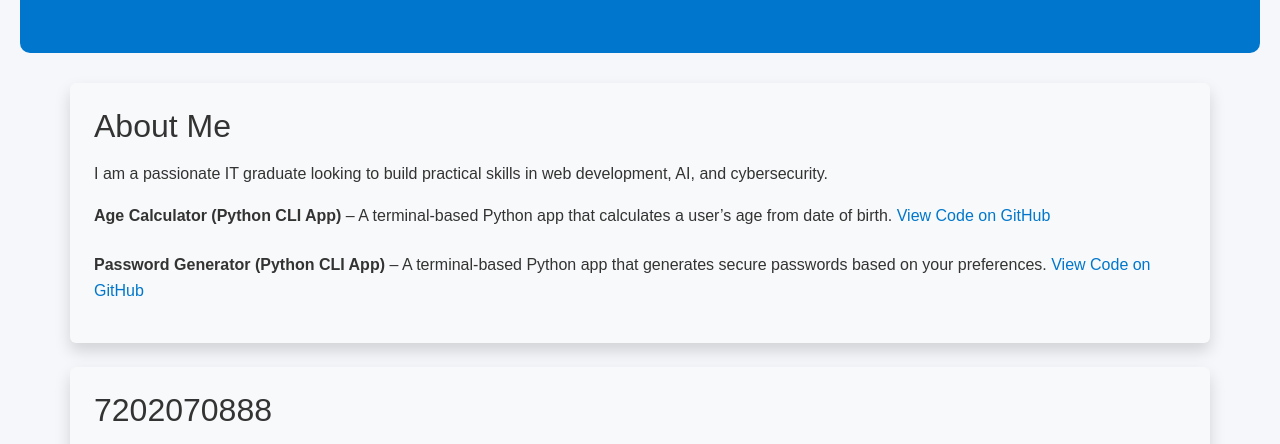
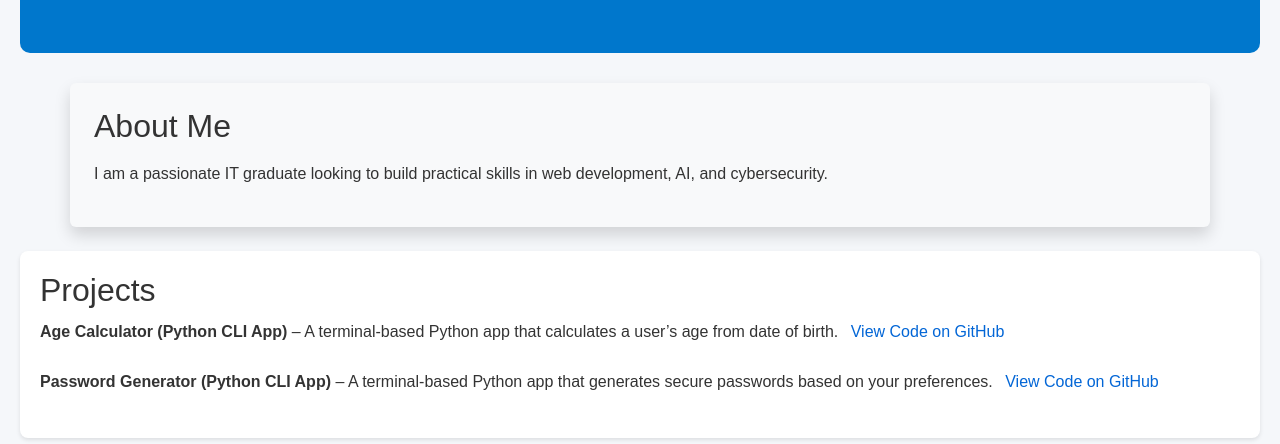
Before and after one commit to Luv2SeeUCry/portfolio, a plain HTML site: page index.html in a window 1280 px wide. Shown: the part 347-791 px from the top of the page. Drawn offline with nearby package versions, Linux system fonts and the light colour scheme.

Commit message:
Update index.html

```diff
--- a/index.html
+++ b/index.html
@@ -22,7 +22,11 @@
   <section id="about" class="container my-4 p-4 bg-light rounded shadow">
     <h2 class="mb-3">About Me</h2>
     <p>I am a passionate IT graduate looking to build practical skills in web development, AI, and cybersecurity.</p>
-    <ul style="list-style: none; padding-left: 0;">
+  </section>
+
+  <section id="projects">
+  <h2>Projects</h2>
+ <ul style="list-style: none; padding-left: 0;">
   <li style="margin-bottom: 1.5em;">
     <strong>Age Calculator (Python CLI App)</strong> – A terminal-based Python app that calculates a user’s age from date of birth.
     <a href="https://github.com/Luv2SeeUCry/age-calculator" target="_blank">View Code on GitHub</a>
@@ -32,10 +36,7 @@
     <a href="https://github.com/Luv2SeeUCry/password-generator" target="_blank">View Code on GitHub</a>
   </li>
 </ul>
-  </section>
-
-
-
+</section>
 
   <section id="about" class="container my-4 p-4 bg-light rounded shadow">
     <h2>7202070888</h2>
```
